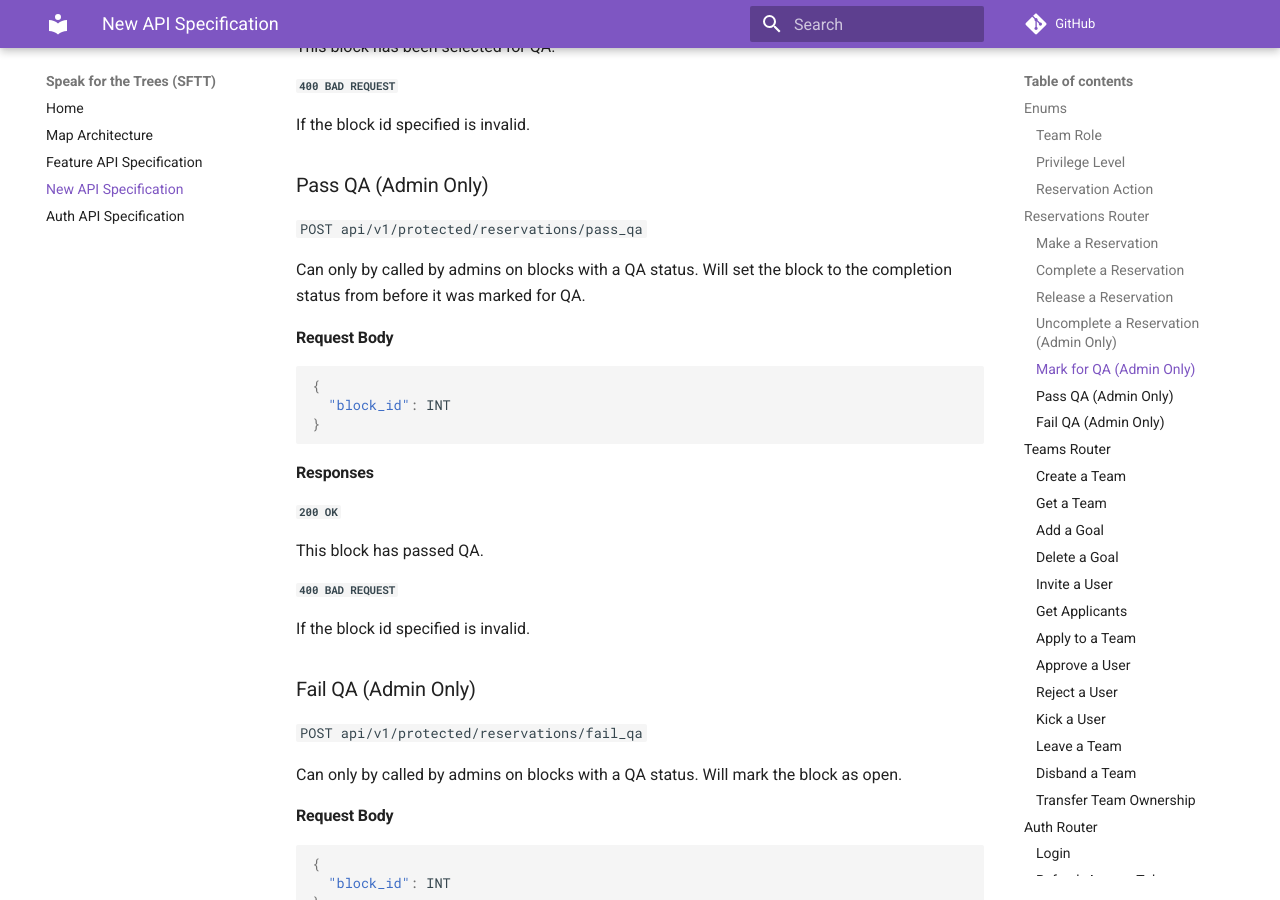
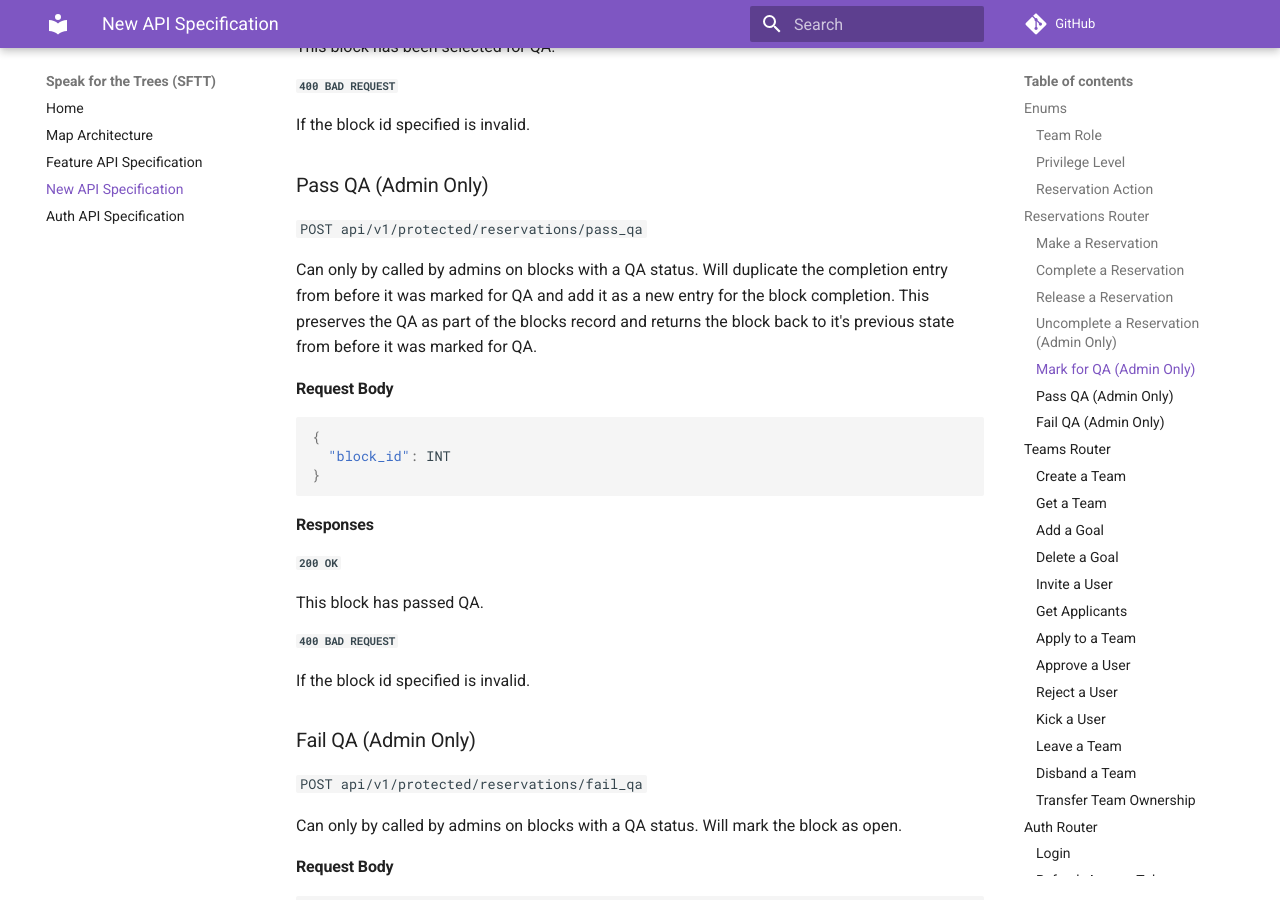
Before and after one commit to Code-4-Community/c4c-dev-docs, an MkDocs documentation site: the page built from docs/sftt/sftt-api-spec-new.md, in a window 1280 px wide and 900 px high, scrolled down 4747 px. Built offline with MkDocs 1.6.1 and Material for MkDocs 9.7.7, drawn with Linux system fonts in a browser that asks for light colours; comment, search, counter and statistics services are not loaded.

Commit message:
Clarified pass and fail QA route behaviour

```diff
--- a/docs/sftt/sftt-api-spec-new.md
+++ b/docs/sftt/sftt-api-spec-new.md
@@ -165,7 +165,7 @@ If the block id specified is invalid.
 
 `POST api/v1/protected/reservations/pass_qa`
 
-Can only by called by admins on blocks with a QA status. Will set the block to the completion status from before it was marked for QA.
+Can only by called by admins on blocks with a QA status. Will duplicate the completion entry from before it was marked for QA and add it as a new entry for the block completion. This preserves the QA as part of the blocks record and returns the block back to it's previous state from before it was marked for QA.
 
 #### Request Body
 
```
